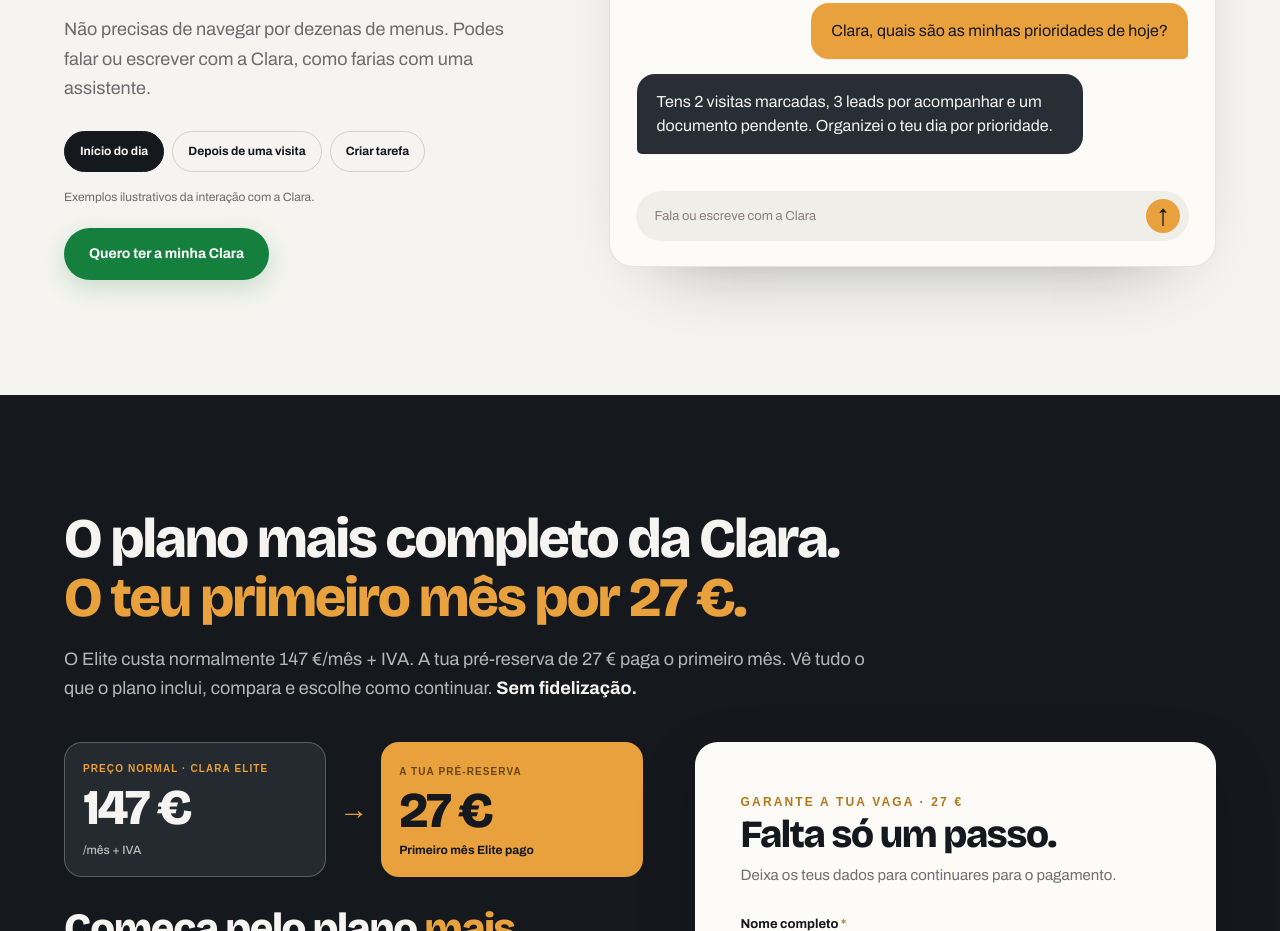
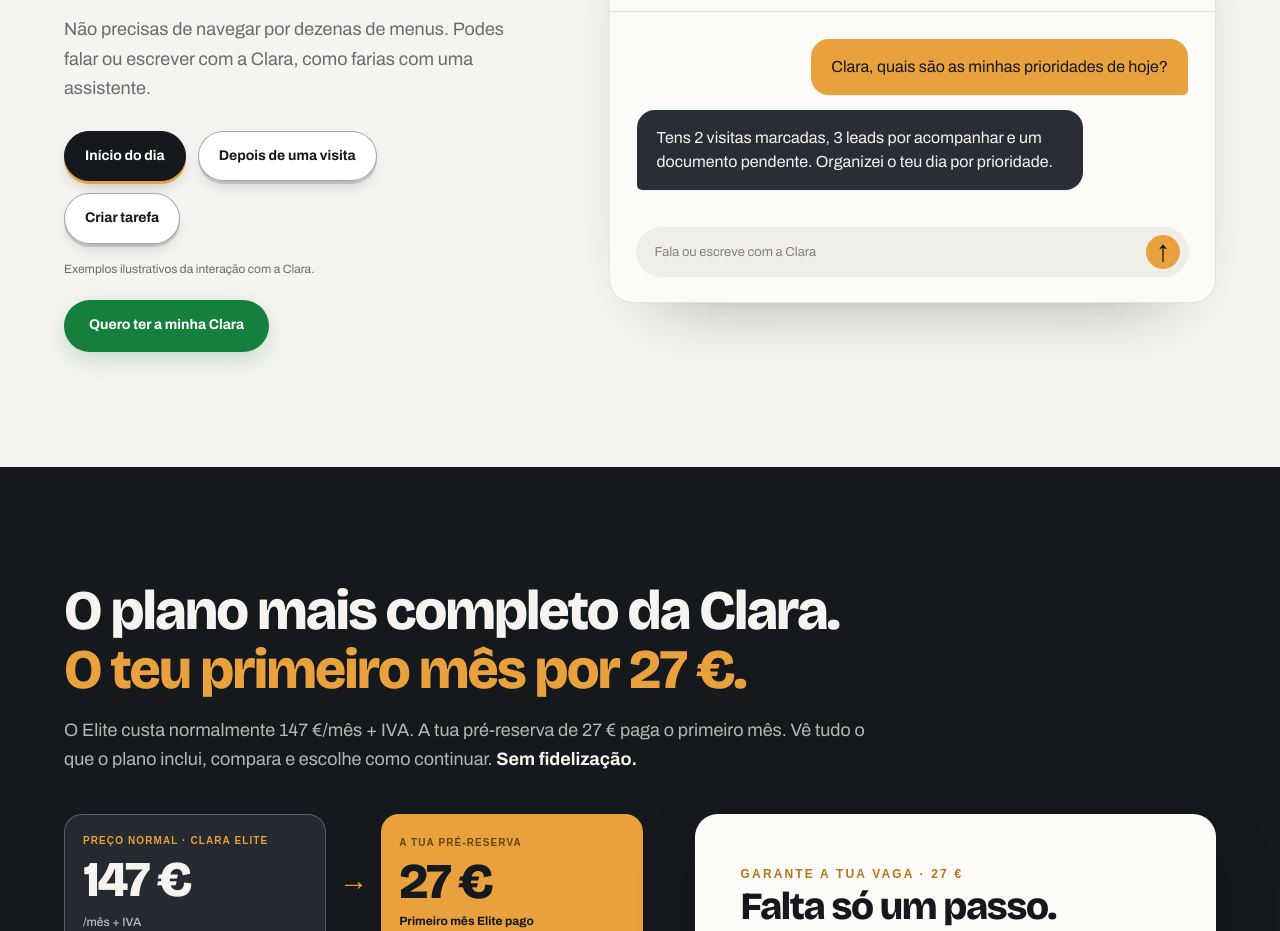
Before and after one commit to 4improvementsportugal-ops/oferta-clara, a plain HTML site: page index.html in a window 1280 px wide. Shown: the part 3338-4269 px from the top of the page. Drawn offline with nearby package versions, Linux system fonts and the light colour scheme.

Commit message:
Botões dos exemplos da conversa mais evidentes
Co-Authored-By: Claude Sonnet 5.5 <noreply@anthropic.com>

```diff
--- a/styles.css
+++ b/styles.css
@@ -194,3 +194,12 @@
 /* "Parece-te familiar?" com mais destaque */
 .pain-label{display:inline-block;font:800 15px/1.2 Arial,sans-serif;letter-spacing:.14em;color:#15181D;background:var(--dourado);padding:9px 16px;border-radius:999px;margin-bottom:22px}
 @media(max-width:600px){.pain-label{font-size:13px;padding:8px 14px}}
+
+/* Botões dos exemplos da conversa: mais claro que se clicam */
+.demo-tab{cursor:pointer;background:#fff;border:1.5px solid rgba(21,24,29,.38);font-size:14px;padding:13px 20px;box-shadow:0 3px 0 rgba(21,24,29,.14),0 8px 18px -8px rgba(21,24,29,.28);transition:transform .15s,box-shadow .15s,background .15s,color .15s}
+.demo-tab:hover{transform:translateY(-2px);box-shadow:0 5px 0 rgba(21,24,29,.16),0 12px 22px -8px rgba(21,24,29,.32)}
+.demo-tab:active{transform:translateY(1px);box-shadow:0 1px 0 rgba(21,24,29,.2)}
+.demo-tab.active{background:var(--tinta);color:#fff;border-color:var(--tinta);box-shadow:0 3px 0 var(--dourado),0 8px 18px -8px rgba(21,24,29,.4)}
+.demo-tab:focus-visible{outline:3px solid var(--dourado);outline-offset:3px}
+.demo-tabs{gap:12px}
+@media(max-width:600px){.demo-tab{font-size:13px;padding:12px 16px}.demo-tabs{gap:10px}}
```
